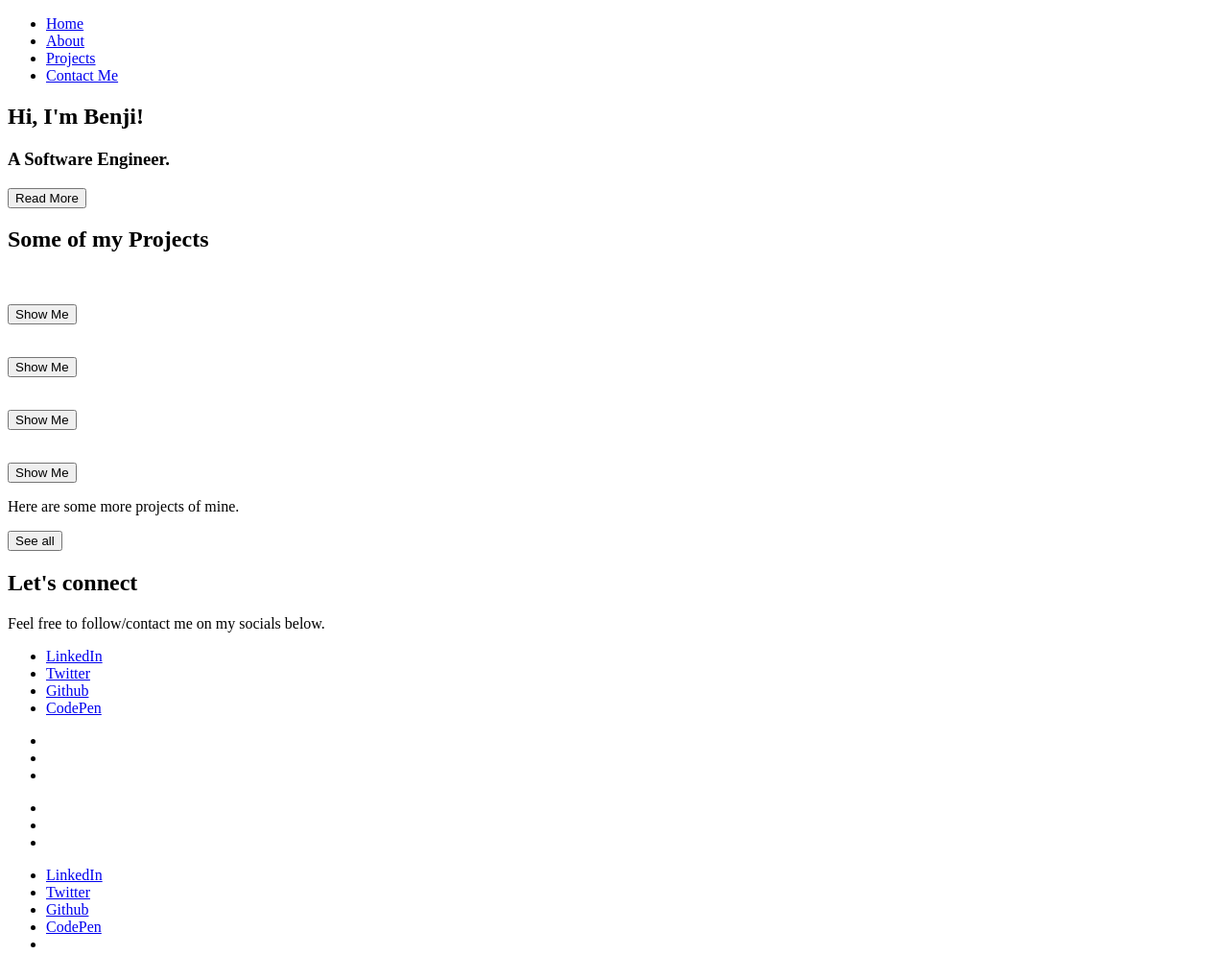
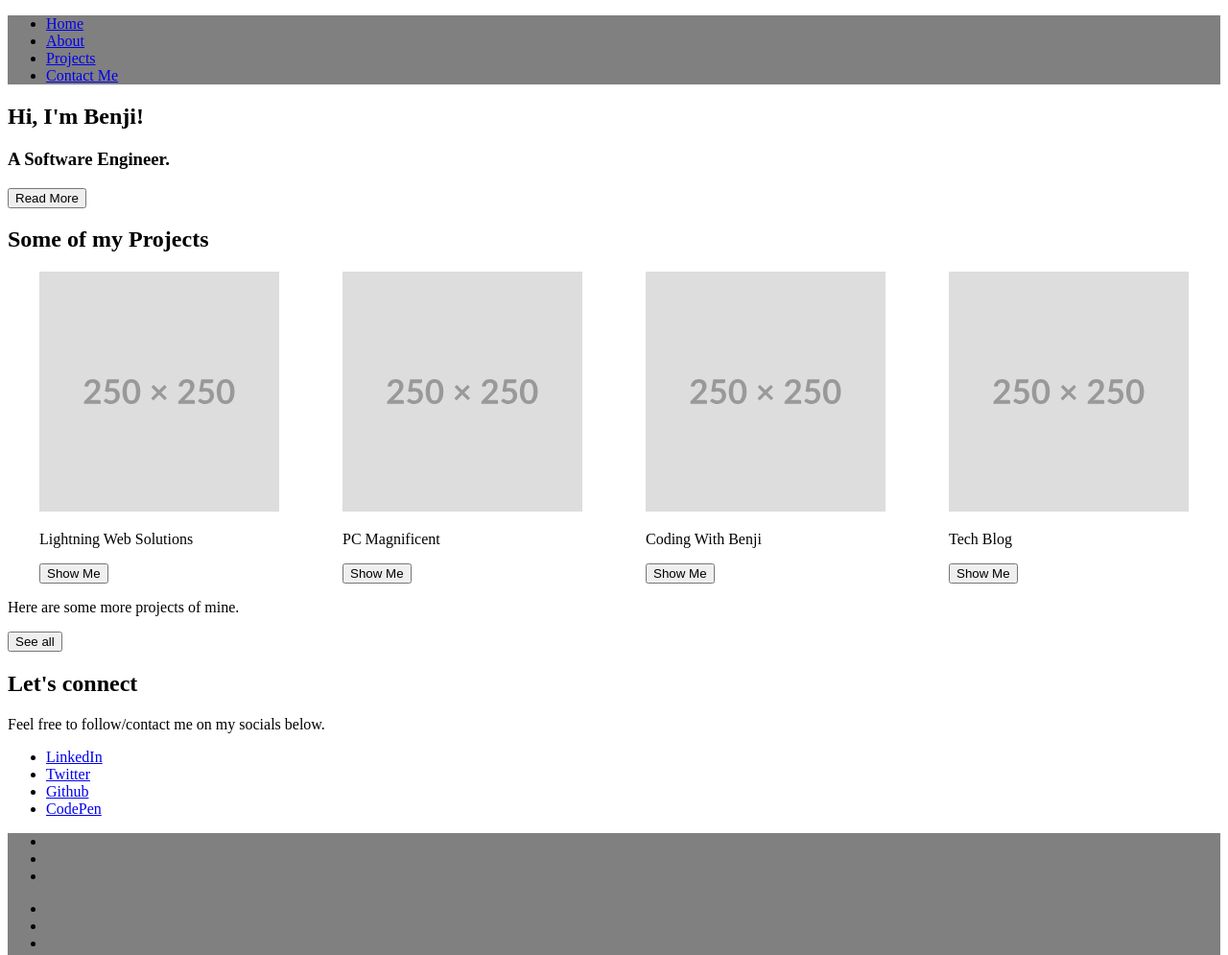
Before and after one commit to Benji-Miles/personal-site, a plain HTML site: page index.html in a window 1280 px wide. Shown: the top 995 px of the page at 96% size. Drawn offline with Linux system fonts and the light colour scheme.

Commit message:
added some styles for the footer and project section

```diff
--- a/index.html
+++ b/index.html
@@ -29,30 +29,30 @@
     </section>
     <section class="projects">
       <h2>Some of my Projects</h2>
-      <div>
+      <div class="container">
         <div>
-          <img src="" alt="">
-          <p></p>
+          <img src="img/250x250.svg" alt="">
+          <p>Lightning Web Solutions</p>
           <button>Show Me</button>
         </div>
         <div>
-          <img src="" alt="">
-          <p></p>
+          <img src="img/250x250.svg" alt="">
+          <p>PC Magnificent</p>
           <button>Show Me</button>
         </div>
         <div>
-          <img src="" alt="">
-          <p></p>
+          <img src="img/250x250.svg" alt="">
+          <p>Coding With Benji</p>
           <button>Show Me</button>
         </div>
         <div>
-          <img src="" alt="">
-          <p></p>
+          <img src="img/250x250.svg" alt="">
+          <p>Tech Blog</p>
           <button>Show Me</button>
         </div>
-        <p>Here are some more projects of mine.</p>
+      </div>
+      <p>Here are some more projects of mine.</p>
         <button>See all</button>
-      </div>
     </section>
     <section class="contact">
       <h2>Let's connect</h2>
--- a/style.css
+++ b/style.css
@@ -0,0 +1,16 @@
+nav {
+  background-color: gray;
+}
+
+footer {
+  background-color: gray;
+}
+
+.container {
+  display: flex;
+  justify-content: space-around;
+}
+
+.container p {
+  margin: 5;
+}
```
Also changed, not shown: img/250x250.svg (added), img/600x400.svg (added).
